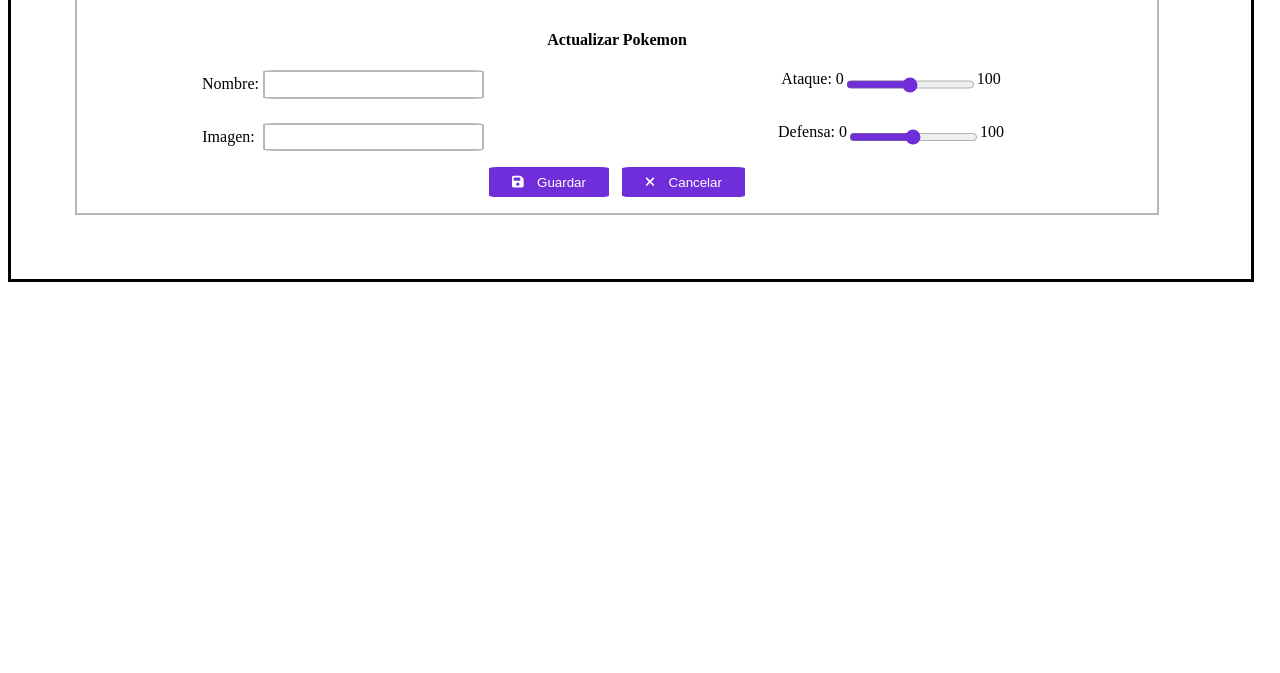
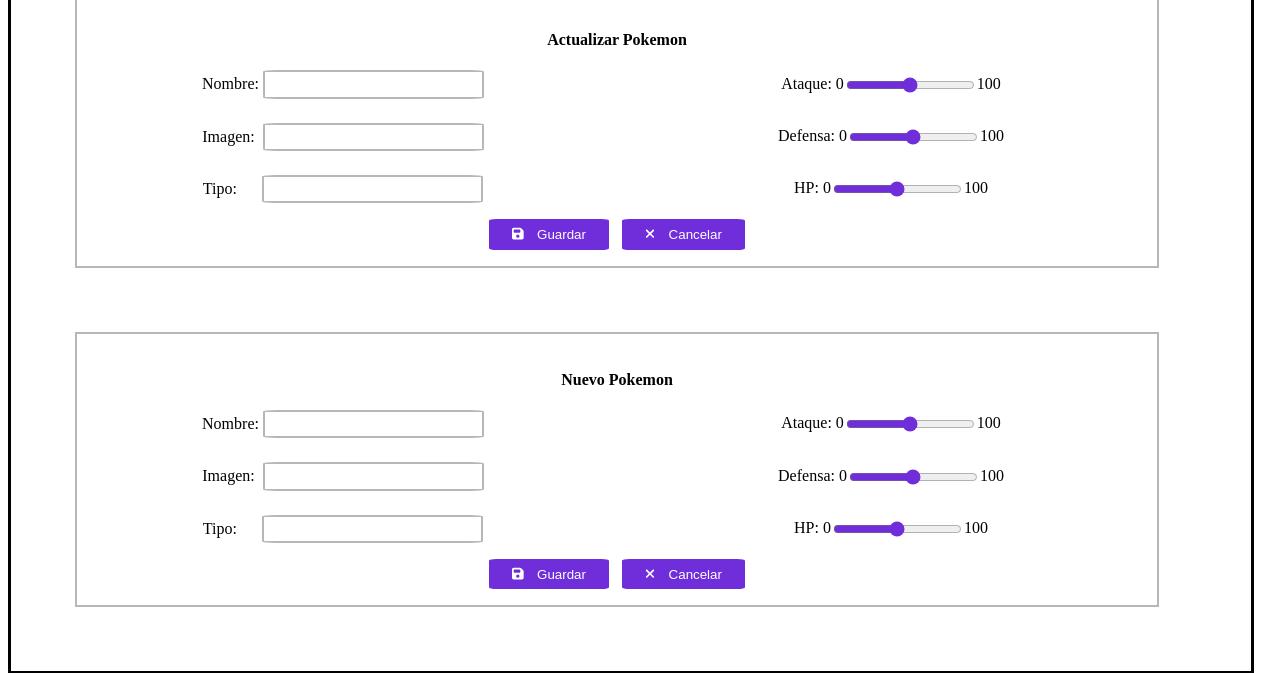
Before and after one commit to Boondock19/Devsu-pokemon-project, an Angular app: page /dashboard in a window 1280 px wide. Shown: the part 234-907 px from the top of the page. Before the commit the page ends 800 px from the top, so only its background shows below. Built offline with nearby package versions, Linux system fonts and the light colour scheme; no server answers.

Commit message:
Agregados nuevos campos

```diff
--- a/src/app/app.module.ts
+++ b/src/app/app.module.ts
@@ -6,6 +6,7 @@
 import { DashboardModule } from './dashboard/dashboard.module';
 import { FontAwesomeModule } from '@fortawesome/angular-fontawesome';
 import { HttpClientModule } from '@angular/common/http';
+import { ReactiveFormsModule } from '@angular/forms';
 
 @NgModule({
   declarations: [
@@ -16,7 +17,8 @@
     AppRoutingModule,
     DashboardModule,
     FontAwesomeModule,
-    HttpClientModule
+    HttpClientModule,
+    ReactiveFormsModule
   ],
   providers: [],
   bootstrap: [AppComponent]
--- a/src/app/dashboard/components/table/table.component.css
+++ b/src/app/dashboard/components/table/table.component.css
@@ -91,9 +91,10 @@
     display: grid;
     justify-items: center;
     grid-template-columns: 1fr 1fr;
-    grid-template-rows: 1fr 1fr;
+    grid-template-rows: 1fr 1fr 1fr;
     column-gap: 1em;
     row-gap: 1.5em;
+    align-items: center;
 }
 
 .form-container {
@@ -107,6 +108,8 @@
 
 .range-div {
     display: flex;
+    width: 100%;
+    justify-content: center;
 }
 
 .range-input {
--- a/src/app/dashboard/components/table/table.component.html
+++ b/src/app/dashboard/components/table/table.component.html
@@ -70,6 +70,17 @@
                         <input type="range" name="defense" class="range-input" id="defense">
                         <span for="defense"> 100</span>
                     </div>
+
+                    <div >
+                        <span for="type">Tipo: </span>
+                        <input class="input-form" type="text" style="margin-left: 1.6em;" name="type" id="type">
+                    </div>
+
+                    <div class="range-div">
+                        <span for="hp">HP: 0</span>
+                        <input type="range" name="hp" class="range-input" id="hp">
+                        <span for="hp"> 100</span>
+                    </div>
                 </div>
                 <div class="form-buttons">
                     <button class="new-button" style="margin-right: 1em;"><fa-icon class="update-icon icon" [icon]="faFloppyDisk"></fa-icon>Guardar</button>
@@ -111,6 +122,17 @@
                         <input type="range" name="defense" class="range-input" id="defense">
                         <span for="defense"> 100</span>
                     </div>
+
+                    <div >
+                        <span for="type">Tipo: </span>
+                        <input class="input-form" type="text" style="margin-left: 1.6em;" name="type" id="type">
+                    </div>
+
+                    <div class="range-div">
+                        <span for="hp">HP: 0</span>
+                        <input type="range" name="hp" class="range-input" id="hp">
+                        <span for="hp"> 100</span>
+                    </div>
                 </div>
                 <div class="form-buttons">
                     <button class="new-button" style="margin-right: 1em;"><fa-icon class="update-icon icon" [icon]="faFloppyDisk"></fa-icon>Guardar</button>
--- a/src/app/dashboard/components/table/table.component.ts
+++ b/src/app/dashboard/components/table/table.component.ts
@@ -1,4 +1,5 @@
 import { Component, OnInit } from '@angular/core';
+import { FormControl, FormGroup, Validators } from '@angular/forms';
 import { faFloppyDisk, faMagnifyingGlass, faPenToSquare, faPlus, faTrashCanArrowUp, faXmark } from '@fortawesome/free-solid-svg-icons';
 import { TableService } from '../../services/table.service';
 
@@ -30,7 +31,22 @@
 
 
   updateModal = false;
-  newModal = false;
+  newModal = true;
+
+  updateForm : FormGroup = new FormGroup({
+    name: new FormControl('',Validators.required),
+    image: new FormControl('',Validators.required),
+    attack: new FormControl('',Validators.required),
+    defense: new FormControl('',Validators.required)
+  })
+
+
+  newForm : FormGroup = new FormGroup({
+    name: new FormControl('',Validators.required),
+    image: new FormControl('',Validators.required),
+    attack: new FormControl('',Validators.required),
+    defense: new FormControl('',Validators.required)
+  })
 
   constructor( private _tableService : TableService) { }
 
@@ -55,7 +71,8 @@
    * Funcion para abrir el modal de update de un pokemon
    */
   openUpdateModal() {
-    console.log("Abrimos modal de update")
+    this.updateModal = true
+
   }
 
   /**
--- a/src/app/dashboard/dashboard.module.ts
+++ b/src/app/dashboard/dashboard.module.ts
@@ -4,6 +4,7 @@
 import { TableComponent } from './components/table/table.component';
 import { NewPokemonComponent } from './components/new-pokemon/new-pokemon.component';
 import { FontAwesomeModule } from '@fortawesome/angular-fontawesome';
+import { ReactiveFormsModule } from '@angular/forms';
 
 
 
@@ -15,7 +16,8 @@
   ],
   imports: [
     CommonModule,
-    FontAwesomeModule
+    FontAwesomeModule,
+    ReactiveFormsModule
   ],
 })
 export class DashboardModule { }
```
